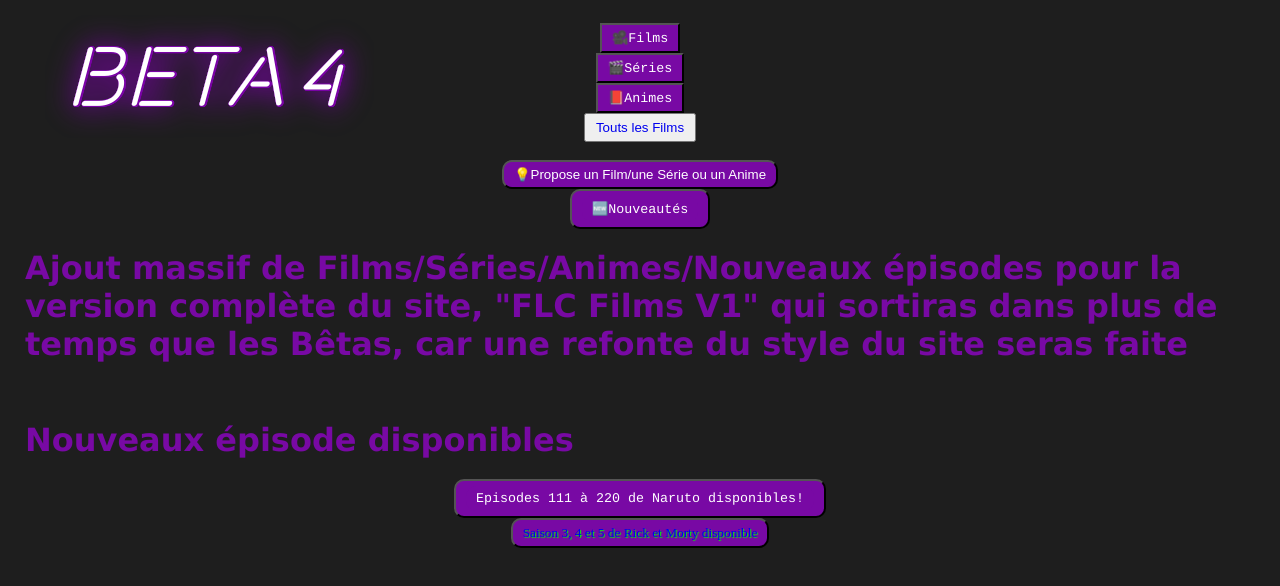
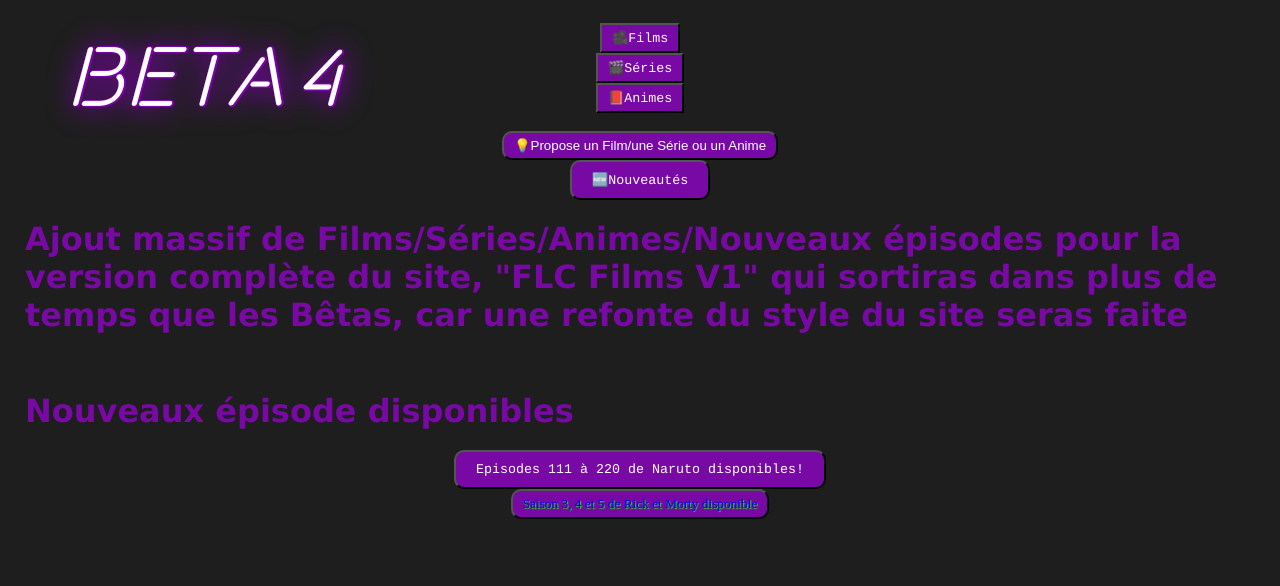
Before and after one commit to FLCorp/flc-films, a plain HTML site: page index.html in a window 1280 px wide. Drawn offline with Linux system fonts and the light colour scheme.

Commit message:
Update index.html

```diff
--- a/index.html
+++ b/index.html
@@ -12,7 +12,6 @@
         <button class="film"><a href="films.html" class="film">🎥Films</a></button>
         <button class="serie"><a href="series.html" class="serie">🎬Séries</a></button>
         <button class="anime"><a href="anime.html" class="anime">📕Animes</a></button>
-        <button><a href="allfilms.html">Touts les Films</a></button>
         <br>
         <button class="fsa"><a href="https://docs.google.com/forms/d/e/1FAIpQLSf3j2ndhGvqgp6-2o7gGi6WV9anxAw3m36XHKk4s40gQq1JoA/viewform?usp=pp_url" class="fsa">💡Propose un Film/une Série ou un Anime</a></button>
         <button class="news"><a href="new.html" class="news">🆕Nouveautés</a></button>
```
